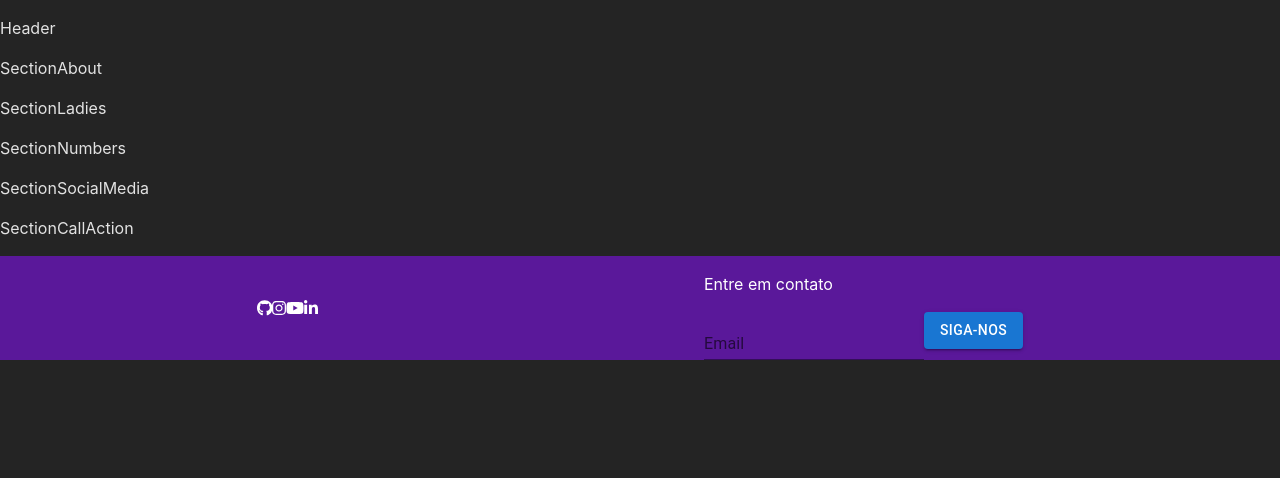
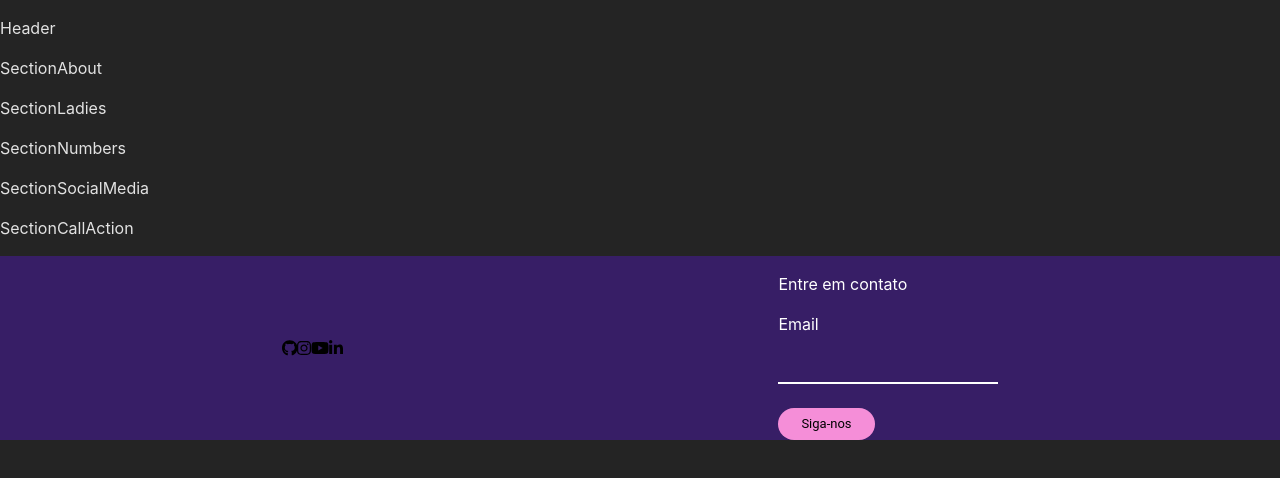
Before and after one commit to pyladiesfortaleza-admin/site-pyladies, a React (Vite) app: page / in a window 1280 px wide. Shown: the top 478 px of the page. Built offline with nearby package versions, Linux system fonts and the light colour scheme.

Commit message:
corrigindo Textfield

```diff
--- a/src/components/Footer/Footer.css
+++ b/src/components/Footer/Footer.css
@@ -1,4 +1,22 @@
 footer{
-    background-color: #5a189a;
-    color: #FFFFFF;
+    background-color: #371e66;
+    color: #ffffff;
 }
+
+footer .githubChip{
+    background-color: #ffffff;
+}
+
+footer .socialMediaIcon{
+    color: #000000;
+}
+
+footer .sigaNos {
+    background-color: #f58ed8;
+    color: #000000;
+    padding: 5%;
+}
+
+footer .sendEmail{
+    color: #ffffff;
+}
--- a/src/components/Footer/Footer.tsx
+++ b/src/components/Footer/Footer.tsx
@@ -1,7 +1,16 @@
 import './Footer.css'
-import { Container, Grid, Button, TextField} from "@mui/material";
+import { Container, Grid, TextField, Chip, Stack} from "@mui/material";
+import { createTheme, ThemeProvider } from '@mui/material/styles';
 import { faGithub, faInstagram, faLinkedinIn, faYoutube } from '@fortawesome/free-brands-svg-icons'
 import { FontAwesomeIcon } from '@fortawesome/react-fontawesome';
+
+const theme = createTheme({
+  palette: {
+    primary: {
+      main: '#ffffff',
+    },
+  },
+});
 
 const Footer = () => {
   return (
@@ -10,15 +19,21 @@ const Footer = () => {
         <Grid container direction="row" justifyContent="space-around" alignItems="center">
 
           <Grid item>
-            <FontAwesomeIcon icon={faGithub} />
-            <FontAwesomeIcon icon={faInstagram} />
-            <FontAwesomeIcon icon={faYoutube} />
-            <FontAwesomeIcon icon={faLinkedinIn} />
+              <FontAwesomeIcon className='socialMediaIcon' icon={faGithub} />
+              <FontAwesomeIcon className='socialMediaIcon' icon={faInstagram} />
+              <FontAwesomeIcon className='socialMediaIcon' icon={faYoutube} />
+              <FontAwesomeIcon className='socialMediaIcon' icon={faLinkedinIn} />
           </Grid>
           <Grid item>
             <p>Entre em contato</p>
-            <TextField id="standard-basic" label="Email" variant="standard"></TextField>
-            <Button variant="contained">Siga-nos</Button>
+            <p>Email</p>
+            <ThemeProvider theme={theme}>
+              <TextField className="sendEmail" id="standard-basic" variant="standard" color="primary" focused></TextField>
+            </ThemeProvider>
+            <br/><br/>
+            <Stack direction="row" spacing={1}>
+              <Chip className="sigaNos" label="Siga-nos" component="a" href='#' clickable/>
+            </Stack>
           </Grid>
         </Grid>
 
```
